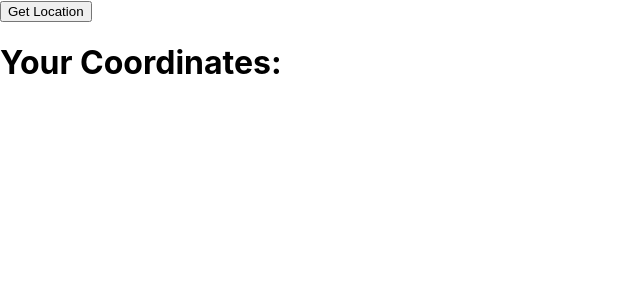
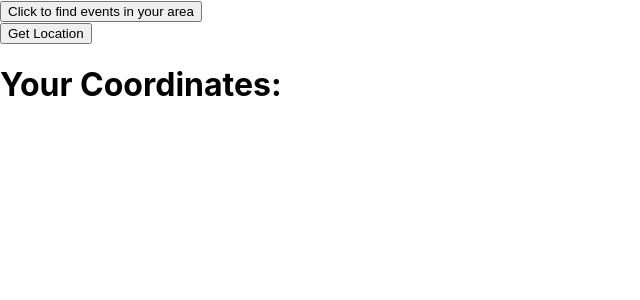
Before and after one commit to ronwise67/teamGit, a React (Create React App) app in the folder team-app/: page / in a window 1280 px wide. Shown: the top 300 px of the page, without its empty margins (0-640 px from the left). Built offline with nearby package versions, Linux system fonts and the light colour scheme.

Commit message:
added npm Geohash

```diff
--- /dev/null
+++ b/package.json
@@ -0,0 +1,6 @@
+{
+  "dependencies": {
+    "esm": "^3.2.25",
+    "latlon-geohash": "^2.0.0"
+  }
+}
--- a/team-app/src/components/TicketMaster.js
+++ b/team-app/src/components/TicketMaster.js
@@ -1,9 +1,36 @@
 import React from 'react';
+import GeoLocation from './GeoLocation'
+import Geohash from 'latlon-geohash'
 
-const TicketMaster = (props) => {
+const key = "Ep9KcAms4qdlsc2yjWmcMEs1AtOQLrKJ"
+const secret = "FYePGGoK9mq0OEEe"
+
+const url = 'https://app.ticketmaster.com/discovery/v2/events.json?countryCode=US&apikey=Ep9KcAms4qdlsc2yjWmcMEs1AtOQLrKJ'
+
+const TicketMaster = () => {
+
+    const eventFetch =() => {
+        fetch(`${url}`)
+        .then(res=> {
+            if (res.status !== 200){
+                throw new Error('Unable to retrieve events')
+            } else return res.json()
+        })
+        .then(json => {
+            if (json.results.length === 0){
+                throw new Error ('No events available')
+            } else {
+                console.log(json.results);
+            }
+        })
+    }
+
+
     return (
-        <div>
-
+        <div className="main">
+<div className="mainDiv">
+    <button onClick={eventFetch}>Click to find events in your area</button>
+</div>
         </div>
     );
 }
```
Also changed, not shown: 1 other file (tests, documents, lock files or other folders).
